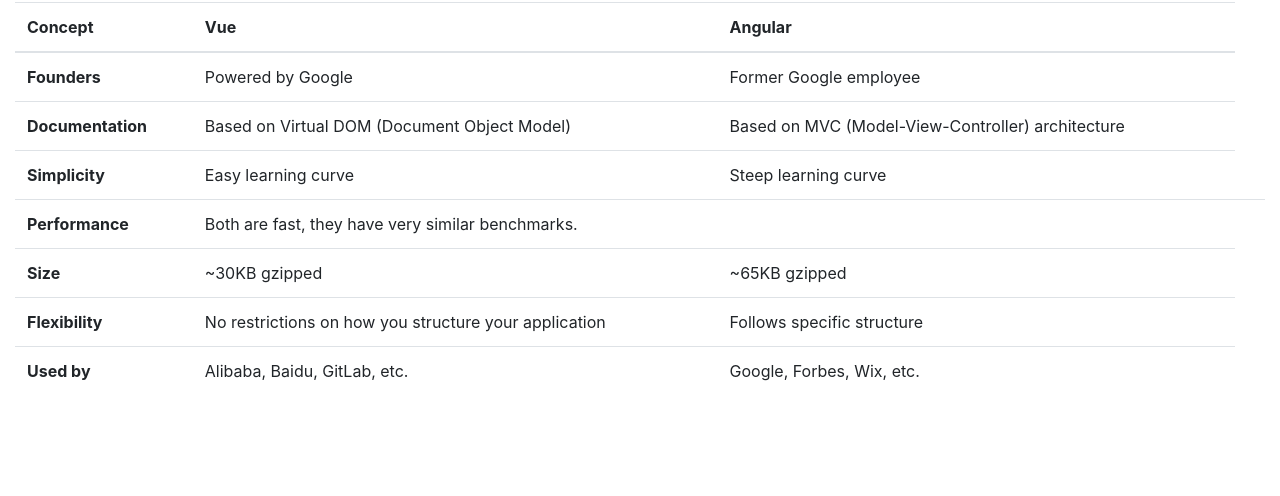
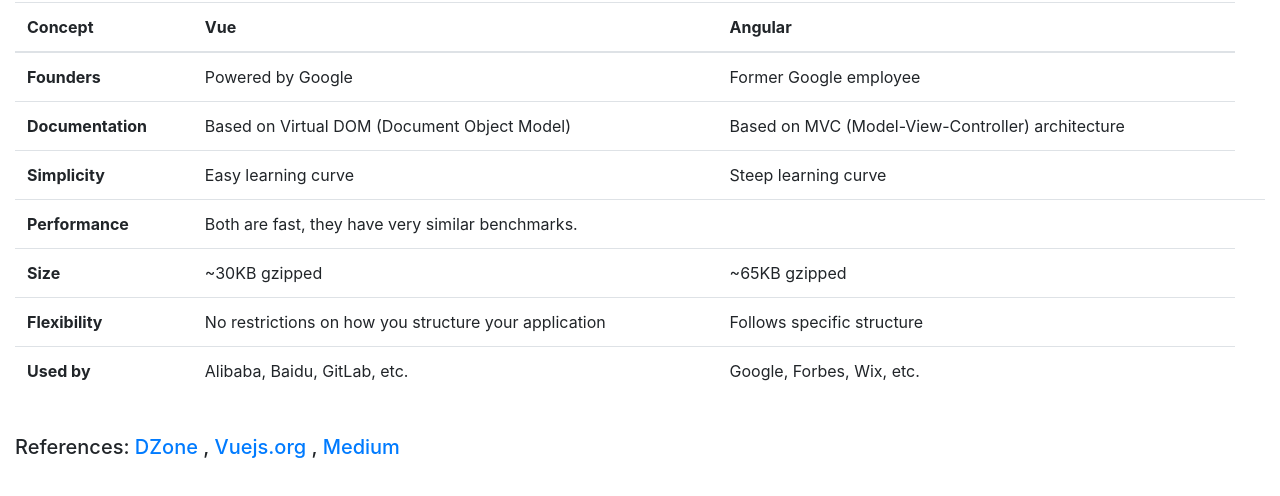
Before and after one commit to charpple/WebApps, a plain HTML site: page homeworks/comparisonTable.html in a window 1280 px wide. Shown: the part 158-654 px from the top of the page. Drawn offline with nearby package versions, Linux system fonts and the light colour scheme.

Commit message:
added references

```diff
--- a/homeworks/comparisonTable.html
+++ b/homeworks/comparisonTable.html
@@ -81,6 +81,20 @@
       </tbody>
     </table>
 
+      <br>
+      <h5>References:
+      <a href="https://dzone.com/articles/react-vs-angular-vs-vuejs-a-complete-comparison-gu">
+        DZone
+      </a>,
+      <a href="https://vuejs.org/v2/guide/comparison.html#Flexibility-and-Modularity">
+        Vuejs.org
+      </a> ,
+      <a href="https://medium.com/@TechMagic/reactjs-vs-angular5-vs-vue-js-what-to-choose-in-2018-b91e028fa91d">
+        Medium
+      </a>
+
+    </h5>
+
 </div>
 
 </body>
```
